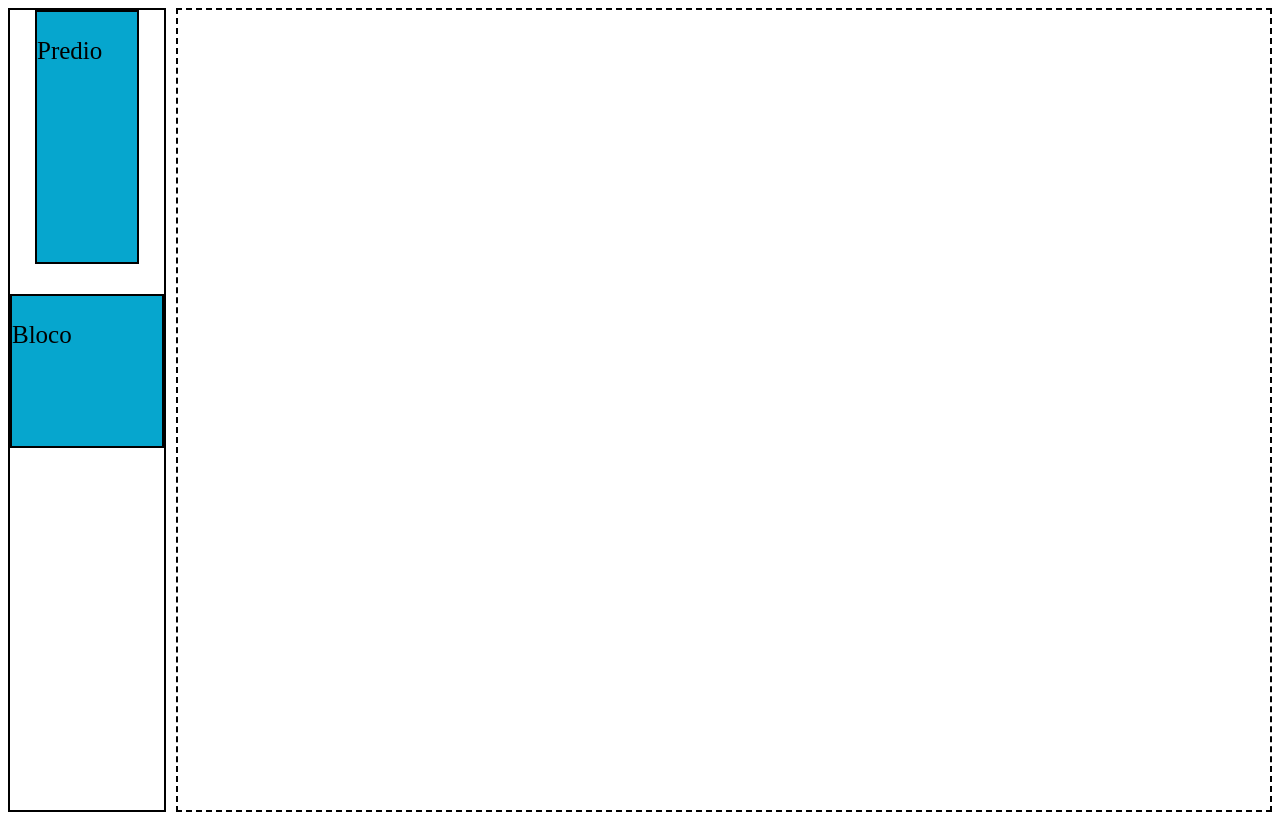
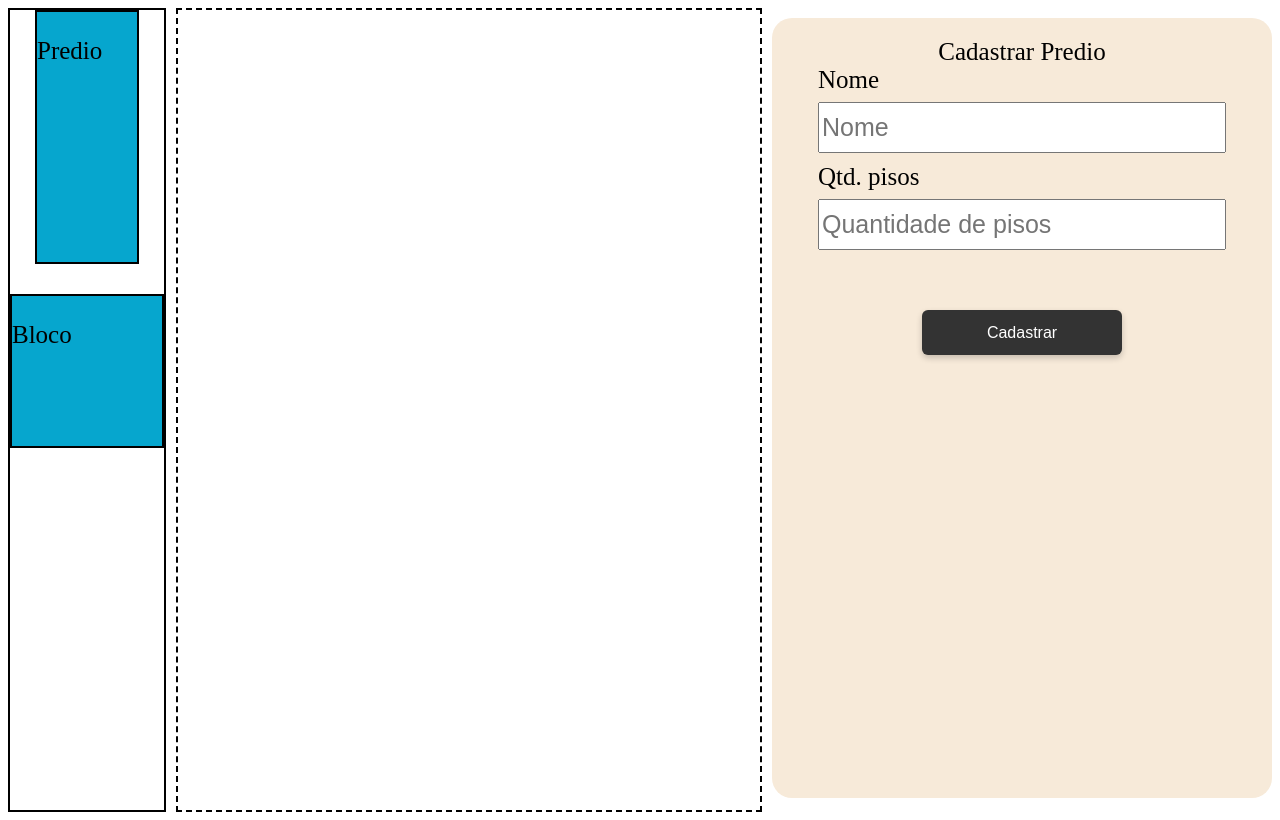
Before and after one commit to GabrielVitz/Biblioteca-InteractJS, a plain HTML site: page index.html in a window 1280 px wide. Drawn offline with nearby package versions, Linux system fonts and the light colour scheme.

Commit message:
style: inicio da construção dos formularios de cadastro

```diff
--- a/index.html
+++ b/index.html
@@ -34,6 +34,29 @@
 
         </div>
 
+        <div id="ModalZone">
+            <div id="MainContent">
+                Cadastrar Predio
+                <div id="Main-inputs">
+
+                    <div class="Input">
+                        Nome
+                        <input type="text" class="inputTXT" name="nome" placeholder="Nome" >
+                    </div>
+
+                    <div class="Input">
+                        Qtd. pisos
+                        <input type="number" class="inputTXT" name="qtdPisos" placeholder="Quantidade de pisos" >
+                    </div>
+
+                    <div id="buttons">
+                        <button class="btn-cadastro">Cadastrar</button>
+                    </div>
+                </div>
+            </div>
+        </div>
+
+
         <dialog id="form-cadastro">
             <label>Nome</label>
             <input type="text">
--- a/style.css
+++ b/style.css
@@ -1,5 +1,6 @@
 * {
     font-size: 25px;
+    height: 100%;
 }
 
 #frame {
@@ -14,15 +15,16 @@
     align-items: center;
     border: 2px solid black;
     width: 20vh;
-    height: 100vh;
+    height: 100%;
     gap: 30px;
 }
 /*Area de drop*/
 #Right {
+    margin: 0px;
     display: flex;
     border: 2px dashed black;
     width: 200vh;
-    height: 100vh;
+    height: 100%;
 }
 /*Predios e blocos criados*/
 .Predio {
@@ -97,3 +99,98 @@
     transform: translate(-50%, -50%);
     padding: 0;
 }
+
+#ModalZone {
+    width: 600px;
+
+    padding: 10px 0px 0px 0px;
+    display: flex;
+    align-content: center;
+    justify-content: center;
+
+
+
+}
+#MainContent {
+
+    margin: 0px;
+    width: 500px;
+    height: 95%;
+    background-color: #f7ead9;
+    border-radius: 20px;
+    display: flex;
+    padding: 20px 0px 0px 0px;
+    flex-direction: column;
+
+    align-items: center;
+}
+
+#Main-inputs {
+    width: 100%;
+
+    display: flex;
+    flex-direction: column;
+    justify-content: start;
+    align-items: center;
+    gap: 10px;
+}
+.inputTXT {
+    width: 400px;
+    height: 45px;
+}
+input[type="text"]
+
+textarea {
+  width: 100%;
+  padding: 10px 15px;
+  border: 1px solid #ccc;
+  border-radius: 10px;
+  background-color: #fff;
+  box-shadow: 0 2px 5px rgba(0, 0, 0, 0.1);
+  font-size: 16px;
+  transition: all 0.3s ease;
+}
+
+input:focus,
+textarea:focus {
+  border-color: #555;
+  box-shadow: 0 4px 8px rgba(0, 0, 0, 0.2);
+  outline: none;
+}
+button {
+  background-color: #333;
+  color: #fff;
+  border: none;
+  border-radius: 6px;
+  padding: 10px 20px;
+  font-size: 16px;
+  cursor: pointer;
+  box-shadow: 0 3px 6px rgba(0, 0, 0, 0.2);
+  transition: background-color 0.3s ease, box-shadow 0.3s ease;
+}
+button:hover {
+  background-color: #444;
+  box-shadow: 0 5px 10px rgba(0, 0, 0, 0.3);
+}
+
+button:active {
+  background-color: #222;
+  box-shadow: inset 0 3px 5px rgba(0, 0, 0, 0.4);
+}
+.btn-cadastro {
+    width: 200px;
+    height: 45px;
+}
+#buttons {
+    padding: 50px 0px 0px 0px;
+    display: flex;
+    justify-content: center;
+    width: 100%;
+    height: auto;
+}
+.Input {
+    height: auto;
+    display: flex;
+    flex-direction: column;
+    gap:8px;
+}
```
